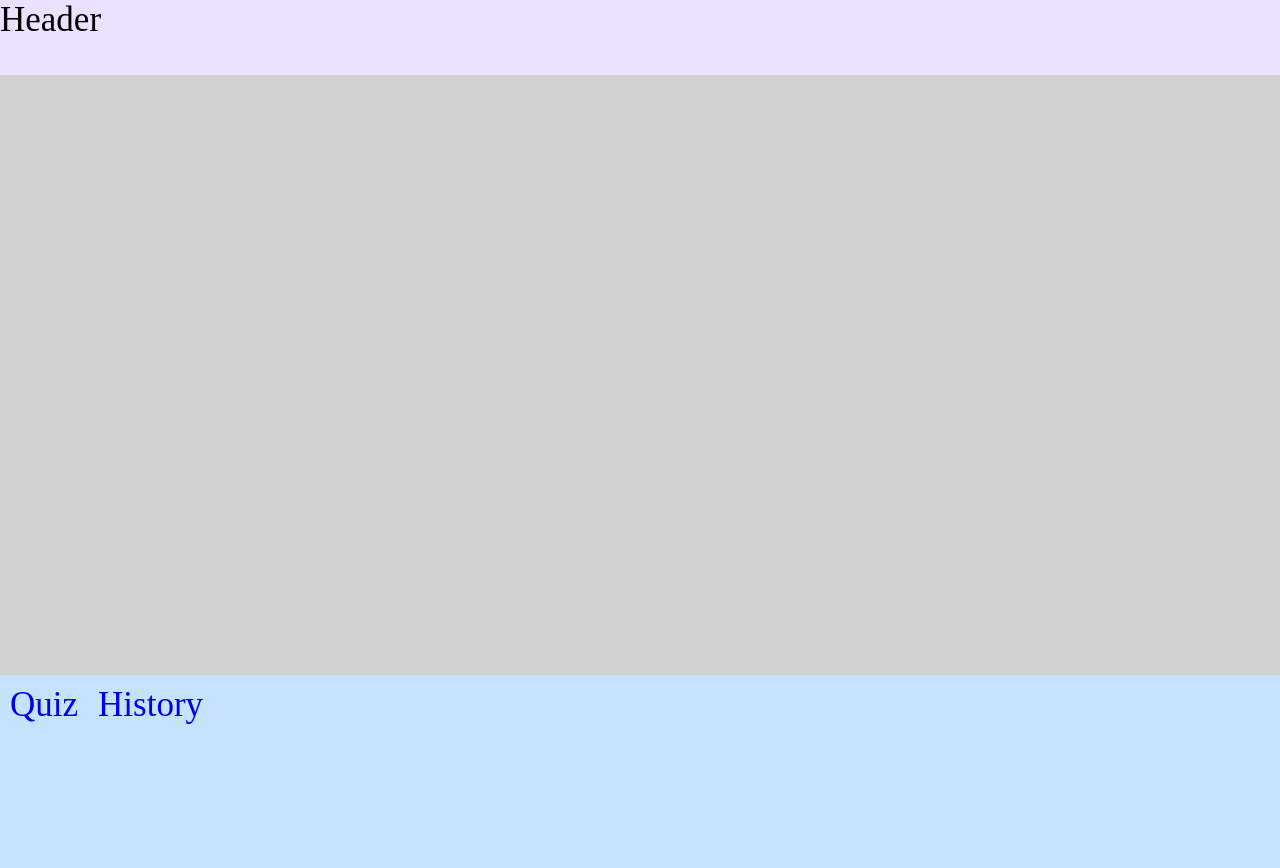
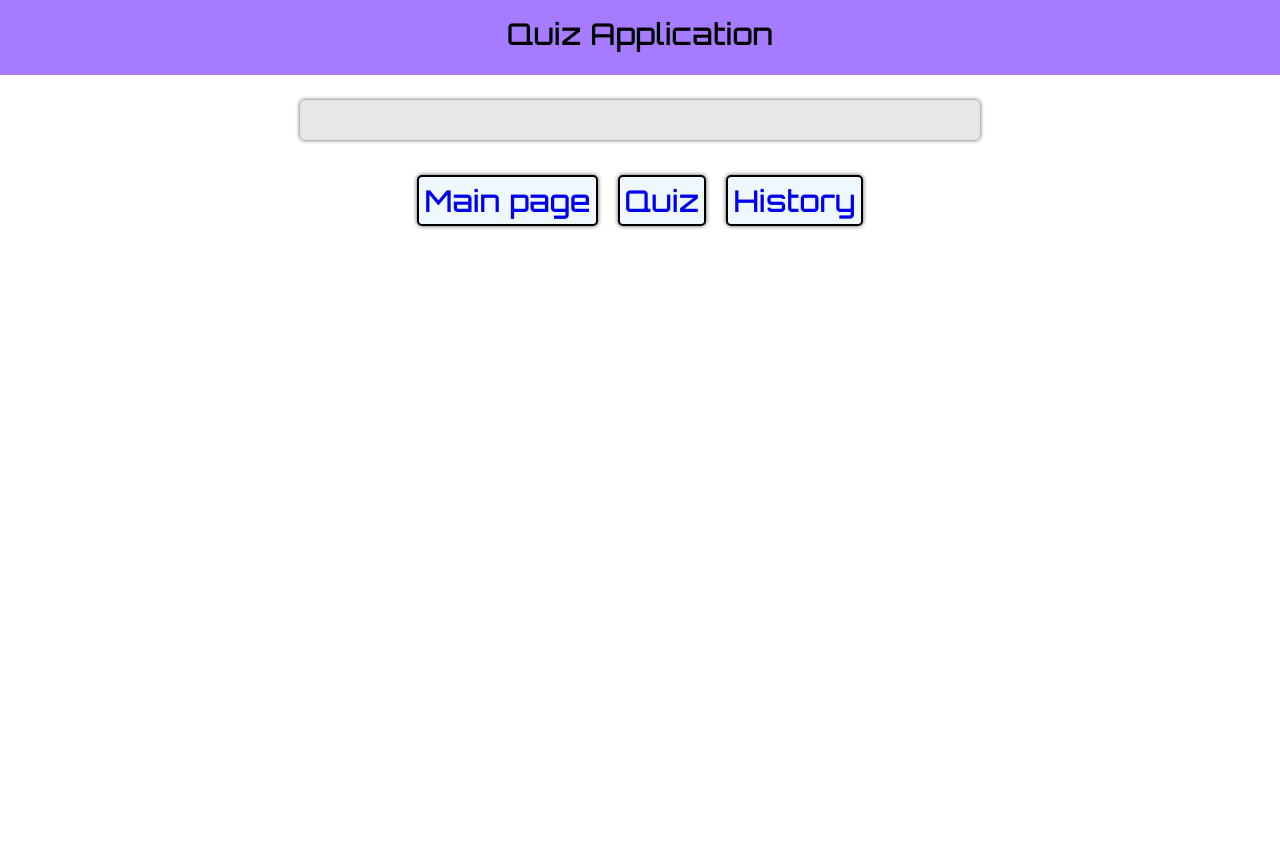
Before and after one commit to CyberVladisLove/Quiz, a React app: page / in a window 1280 px wide. After the commit the page ends 800 px from the top, so only its background shows below. Built offline with nearby package versions, Linux system fonts and the light colour scheme.

Commit message:
Верстка шаблона main

```diff
--- a/package.json
+++ b/package.json
@@ -8,6 +8,7 @@
     "@testing-library/user-event": "^12.8.3",
     "react": "^17.0.2",
     "react-dom": "^17.0.2",
+    "react-router-dom": "^5.2.0",
     "react-scripts": "4.0.3",
     "web-vitals": "^1.1.2"
   },
--- /dev/null
+++ b/src/Main.js
@@ -0,0 +1,11 @@
+import React, {Component} from 'react'
+
+export default class Main extends Component{
+    render(){
+        return(
+            <div>
+                Добро пожаловать в Квиз! Скорее начинай игру :)
+            </div>
+        )
+    }
+}
--- a/src/index.js
+++ b/src/index.js
@@ -6,6 +6,7 @@ import './style.css'
 
 import Quiz from './Quiz'
 import History from './History'
+import Main from './Main'
 
 let Page = () => (
     <Fragment>
@@ -17,15 +18,17 @@ let Page = () => (
 )
 let Navbar = () => (
     <div className="navbar">
-        <a className="link" href="/quiz"> Quiz </a>
-        <a className="link" href="/history"> History </a>
-
+        <a id="btn-m"className="link" href="/main"> Main page </a>
+        <a id="btn-q"className="link" href="/quiz"> Quiz </a>
+        <a id="btn-h" className="link" href="/history"> History </a>
     </div>
 
 )
 let Header = () => (
     <div className="header">
-        Header
+
+        <div className="title">Quiz Application</div>
+
     </div>
 )
 
@@ -35,6 +38,7 @@ let Content = () => (
             <Switch>
                 <Route exact path="/quiz" component={Quiz} />
                 <Route exact path="/history" component={History} />
+                <Route exact path="/main" component={Main} />
             </Switch>
         </Router>
     </div>
--- a/src/style.css
+++ b/src/style.css
@@ -1,33 +1,56 @@
+@import url('https://fonts.googleapis.com/css2?family=Orbitron:wght@500&display=swap');
 body{
     margin: 0;
     padding: 0;
-    font-size: 35px;
+    font-size: 30px;
+    font-family: 'Orbitron', sans-serif;
 }
 .header{
     margin: 0;
     padding: 0;
-    background-color: rgb(235, 226, 255);
-    display: flex;
+    background-color: rgb(165, 124, 255);
+
     height: 75px;
+    text-align: center;
+
+}
+.title{
+    width: max-content;
+    margin: 0 auto;
+    padding: 15px;
 
 }
 .content{
-    margin: 0;
-    padding: 0;
-    background-color: rgb(209, 209, 209);
+    width: 50%;
+    margin: 25px auto;
+    padding: 20px;
+    background-color: rgb(231, 231, 231);
     display: flex;
-    height: 600px;
+    height: max-content;
+    border-radius: 5px/5px;
+    box-shadow: 0px 0px 4px rgb(80, 80, 80);
 
 }
 .navbar{
-    margin: 0;
+    margin: 0 auto;
     padding: 0;
-    background-color: rgb(197, 226, 255);
+    width: max-content;
+
     display: flex;
     height: 200px;
-
 }
 .link{
     margin: 10px;
     text-decoration: none;
+    border: 2px solid black;
+    border-radius: 5px/5px;
+    height: max-content;
+    background-color: aliceblue;
+    padding: 5px;
+    transition: 0.2s;
+    box-shadow: 0px 0px 4px rgb(80, 80, 80);
 }
+
+.link:hover{
+    transform: scale(1.1);
+}
```
Also changed, not shown: 1 other file.
